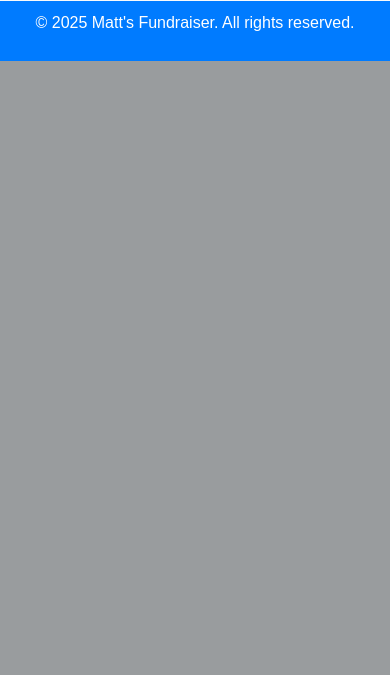
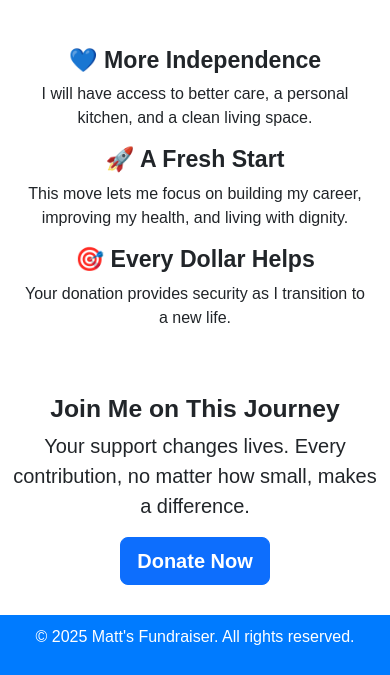
Before and after one commit to mattyray/fundraiser-website, a Django app: template templates/home.html in a window 390 px wide. Shown: the part 1098-1773 px from the top of the page. Before the commit the page ends 1159 px from the top, so only its background shows below. Run offline with Django 5.2, Linux system fonts and the light colour scheme; the template is opened without the code that fills it, so the values that code supplies are empty.

Commit message:
new styling, threres room for improvement

```diff
--- a/templates/base.html
+++ b/templates/base.html
@@ -3,13 +3,12 @@
 <head>
     <meta charset="UTF-8">
     <meta name="viewport" content="width=device-width, initial-scale=1">
-    <title>{% block title %}Fundraiser{% endblock %}</title>
+    <title>{% block title %}Matt's Fundraiser{% endblock %}</title>
     <link href="https://cdn.jsdelivr.net/npm/bootstrap@5.3.2/dist/css/bootstrap.min.css" rel="stylesheet">
     <script src="https://cdn.jsdelivr.net/npm/bootstrap@5.3.2/dist/js/bootstrap.bundle.min.js"></script>
     <style>
         body {
-            background-color: #f8f9fa;
-            font-family: Arial, sans-serif;
+            font-family: 'Arial', sans-serif;
         }
         .navbar {
             background-color: #007bff;
--- a/templates/home.html
+++ b/templates/home.html
@@ -1,27 +1,58 @@
 {% extends 'base.html' %}
 
-{% block title %}Home - Matt's Fundraiser{% endblock %}
+{% block title %}Help Matt Move to a Better Life{% endblock %}
 
 {% block content %}
-<div class="container text-center mt-4">
-    <h1>Help Me Start My New Life</h1>
-    <p class="lead">After 1.5 years in a nursing home, I'm moving into a better place with proper care. Your donations will help me secure a safe transition.</p>
+<!-- Hero Section -->
+<section class="hero text-center text-white d-flex align-items-center justify-content-center" style="background: url('https://source.unsplash.com/1600x900/?ocean,sky') center/cover no-repeat; height: 500px;">
+    <div class="overlay" style="background: rgba(0, 0, 0, 0.6); width: 100%; height: 100%; position: absolute;"></div>
+    <div class="container position-relative">
+        <h1 class="display-4 fw-bold">Help Me Start My New Life</h1>
+        <p class="lead">After 1.5 years in a nursing home, I'm moving into a place where I can thrive. Your support makes it possible.</p>
+        <a href="https://gofundme.com/YOUR_FUNDRAISER_LINK" class="btn btn-lg btn-warning fw-bold">Donate Now</a>
+    </div>
+</section>
 
-    <!-- Embedded Videos -->
-    <div class="row mt-4">
+<!-- Video Section -->
+<section class="container mt-5">
+    <div class="row text-center">
         <div class="col-md-6">
             <h4>See My Future Home</h4>
-            <iframe width="100%" height="315" src="https://www.youtube.com/embed/YOUR_VIDEO_ID_1" frameborder="0" allowfullscreen></iframe>
+            <div class="ratio ratio-16x9">
+                <iframe src="https://www.youtube.com/embed/YOUR_VIDEO_ID_1" allowfullscreen></iframe>
+            </div>
         </div>
         <div class="col-md-6">
             <h4>Why I Need Your Help</h4>
-            <iframe width="100%" height="315" src="https://www.youtube.com/embed/YOUR_VIDEO_ID_2" frameborder="0" allowfullscreen></iframe>
+            <div class="ratio ratio-16x9">
+                <iframe src="https://www.youtube.com/embed/YOUR_VIDEO_ID_2" allowfullscreen></iframe>
+            </div>
         </div>
     </div>
+</section>
 
-    <!-- Donate Button -->
-    <div class="mt-4">
-        <a href="https://gofundme.com/YOUR_FUNDRAISER_LINK" class="btn btn-lg btn-primary">Donate Now</a>
+<!-- Impact Section -->
+<section class="container mt-5">
+    <div class="row text-center">
+        <div class="col-md-4">
+            <h3 class="fw-bold">💙 More Independence</h3>
+            <p>I will have access to better care, a personal kitchen, and a clean living space.</p>
+        </div>
+        <div class="col-md-4">
+            <h3 class="fw-bold">🚀 A Fresh Start</h3>
+            <p>This move lets me focus on building my career, improving my health, and living with dignity.</p>
+        </div>
+        <div class="col-md-4">
+            <h3 class="fw-bold">🎯 Every Dollar Helps</h3>
+            <p>Your donation provides security as I transition to a new life.</p>
+        </div>
     </div>
-</div>
+</section>
+
+<!-- Final CTA -->
+<section class="text-center mt-5">
+    <h2 class="fw-bold">Join Me on This Journey</h2>
+    <p class="lead">Your support changes lives. Every contribution, no matter how small, makes a difference.</p>
+    <a href="https://gofundme.com/YOUR_FUNDRAISER_LINK" class="btn btn-lg btn-primary fw-bold">Donate Now</a>
+</section>
 {% endblock %}
```
